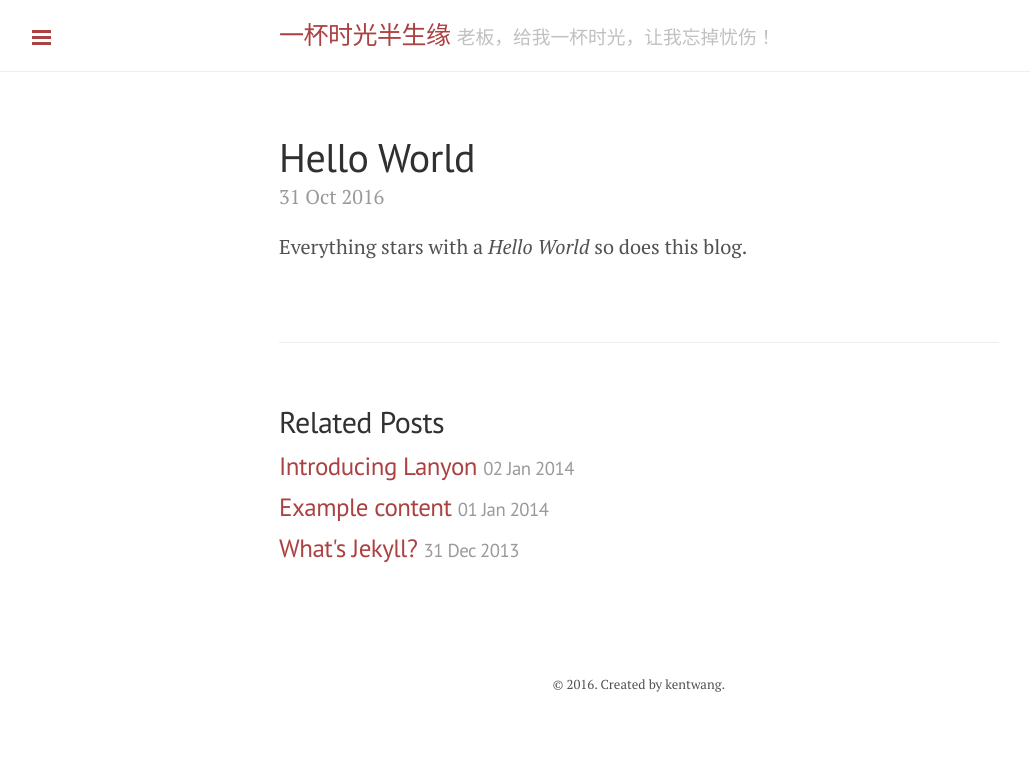
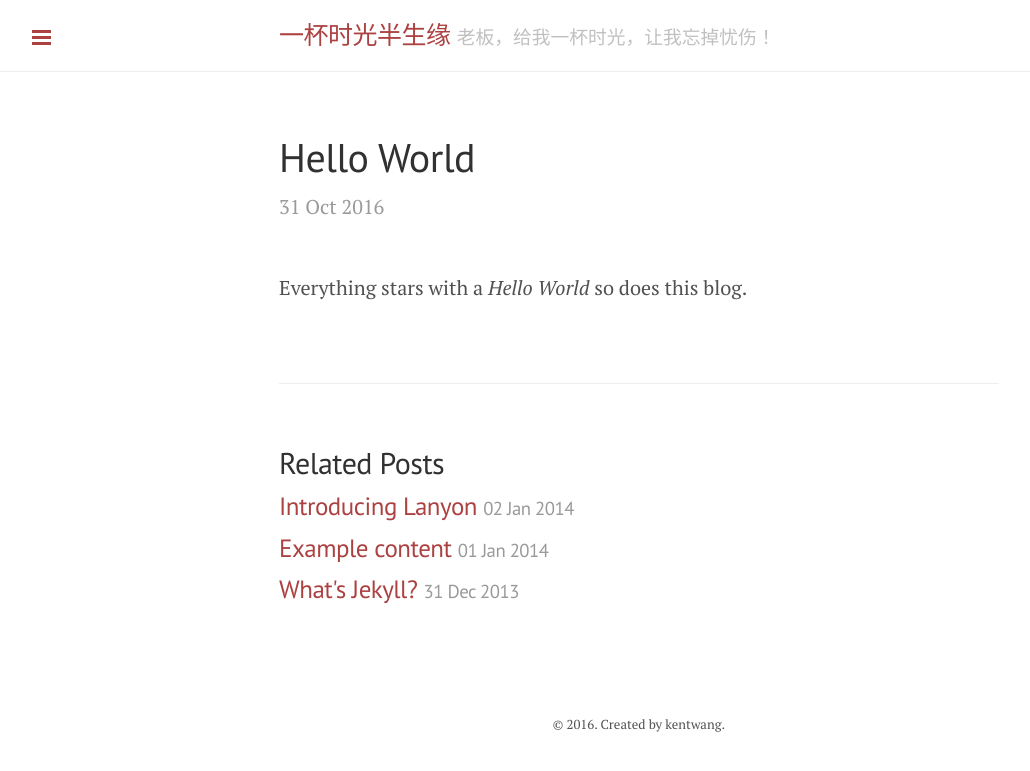
Before and after one commit to kentwang1403/kentwang1403.github.io, a Jekyll site: the page built from _posts/2016-10-31-hello-world.md, in a window 1280 px wide. Shown: the top 771 px of the page, without its empty margins (1-1031 px from the left). Built offline with Jekyll 4.4.1, drawn with Linux system fonts in a browser that asks for light colours; comment, search, counter and statistics services are not loaded.

Commit message:
Update post.html

```diff
--- a/_layouts/post.html
+++ b/_layouts/post.html
@@ -3,11 +3,14 @@
 ---
 
 <div class="post">
-  <h1 class="post-title">{{ page.title }}</h1>
-  <span class="post-date">{{ page.date | date_to_string }}</span>
+  <h1 style="margin-bottom: 1rem;">{{ page.title }}</h1>
+  <span class="post-date"><i class="fa fa-calendar"></i> {{ page.date | date_to_string }}</span>
+  {% include meta_info.html %}
   {{ content }}
 </div>
 
+
+<!--Related posts-->
 <div class="related">
   <h2>Related Posts</h2>
   <ul class="related-posts">
```
